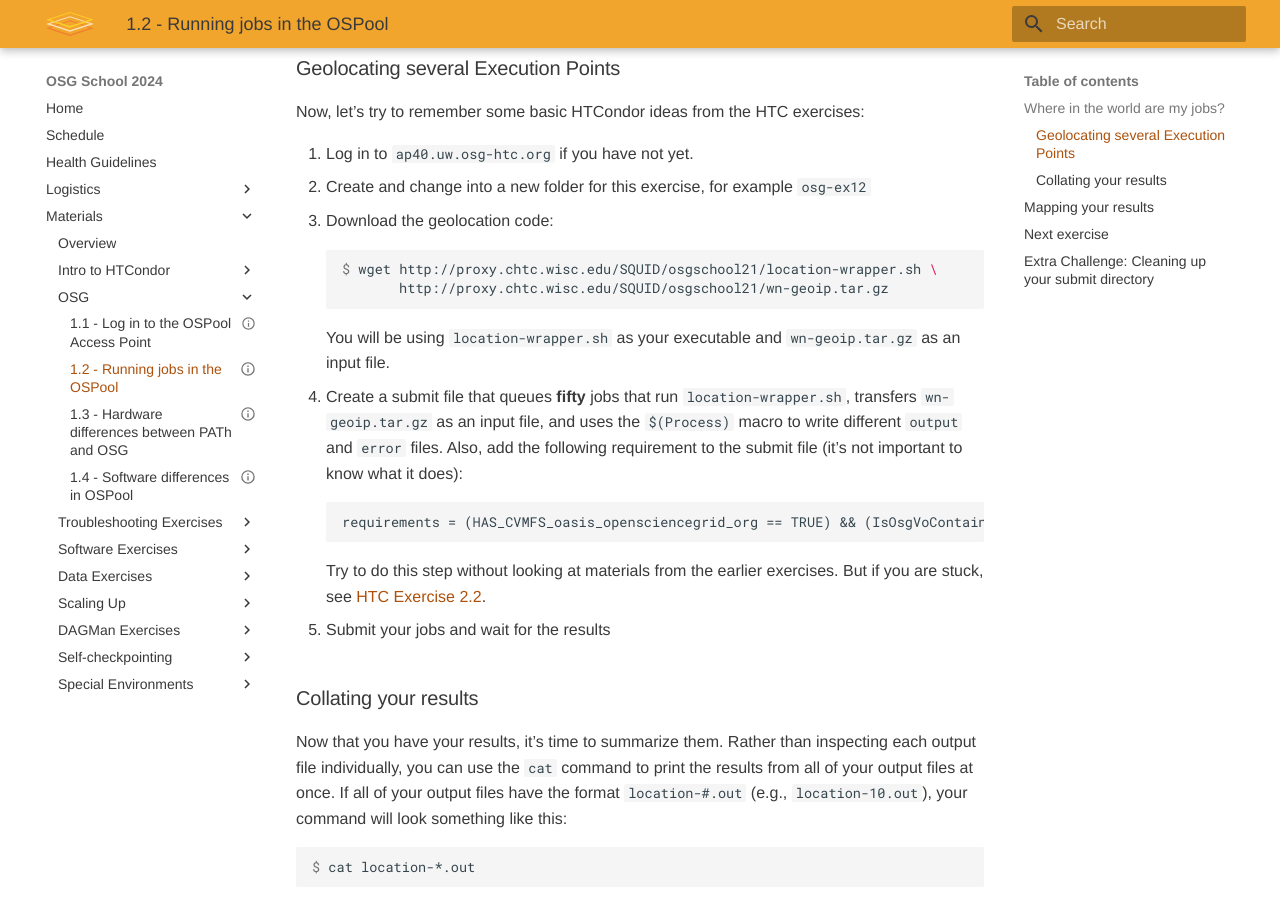
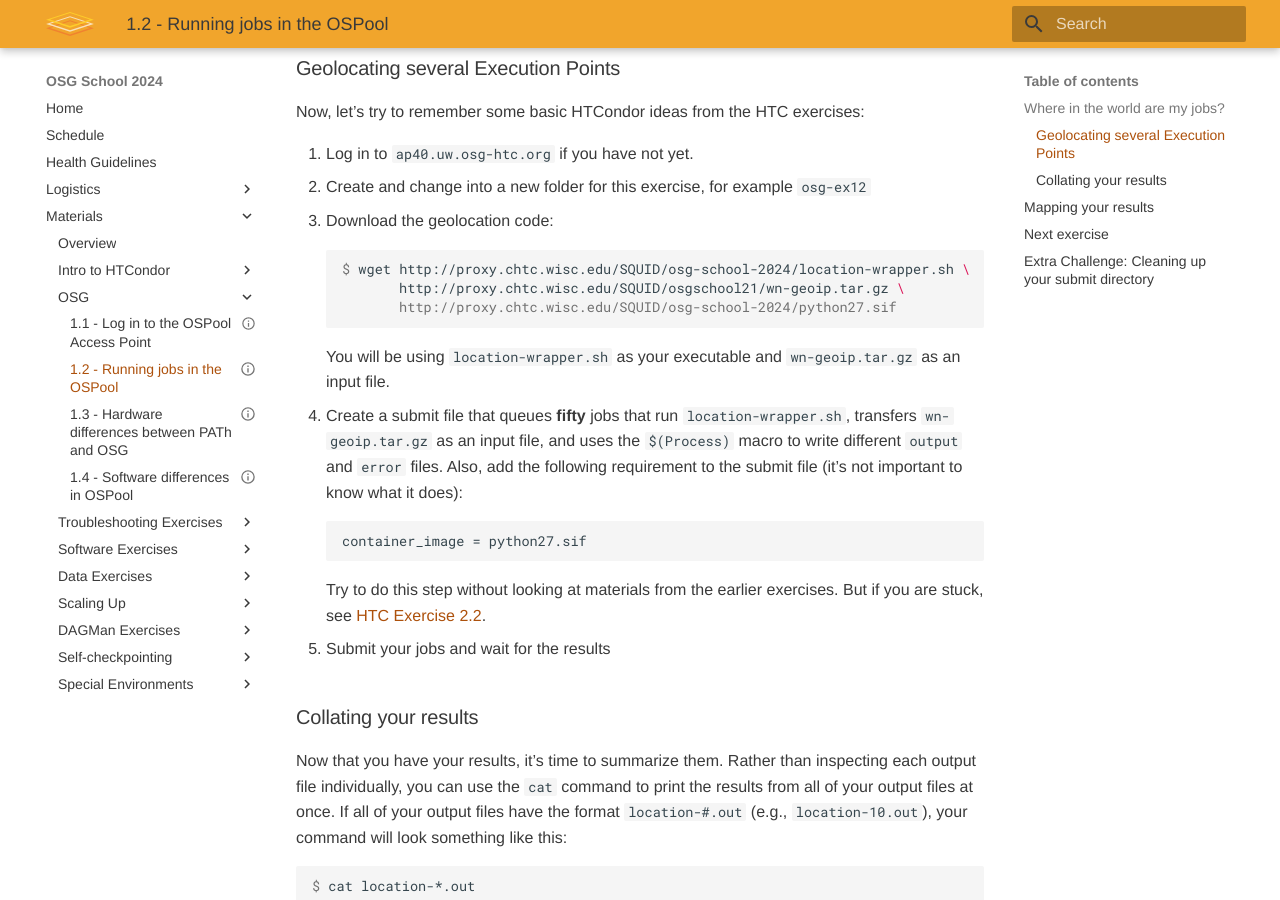
Before and after one commit to osg-htc/school-2024, an MkDocs documentation site: the page built from docs/materials/osg/part1-ex2-submit-osg.md, in a window 1280 px wide and 900 px high, scrolled down 403 px. Built offline with MkDocs 1.6.1 and Material for MkDocs 9.7.7, drawn with Linux system fonts in a browser that asks for light colours; some of the changed lines change nothing that is shown.

Commit message:
adding container to geoip exercise

```diff
--- a/docs/materials/osg/part1-ex2-submit-osg.md
+++ b/docs/materials/osg/part1-ex2-submit-osg.md
@@ -23,8 +23,9 @@
 1.  Download the geolocation code:
 
         :::console
-        $ wget http://proxy.chtc.wisc.edu/SQUID/osgschool21/location-wrapper.sh \
-               http://proxy.chtc.wisc.edu/SQUID/osgschool21/wn-geoip.tar.gz
+        $ wget http://proxy.chtc.wisc.edu/SQUID/osg-school-2024/location-wrapper.sh \
+               http://proxy.chtc.wisc.edu/SQUID/osgschool21/wn-geoip.tar.gz \
+               http://proxy.chtc.wisc.edu/SQUID/osg-school-2024/python27.sif
 
     You will be using `location-wrapper.sh` as your executable and `wn-geoip.tar.gz` as an input file.
 
@@ -33,7 +34,7 @@
     and uses the `$(Process)` macro to write different `output` and `error` files.
     Also, add the following requirement to the submit file (it’s not important to know what it does):
 
-        requirements = (HAS_CVMFS_oasis_opensciencegrid_org == TRUE) && (IsOsgVoContainer =!= True)
+        container_image = python27.sif
 
     Try to do this step without looking at materials from the earlier exercises.
     But if you are stuck, see [HTC Exercise 2.2](../htcondor/part2-ex2-queue-n.md).
```
